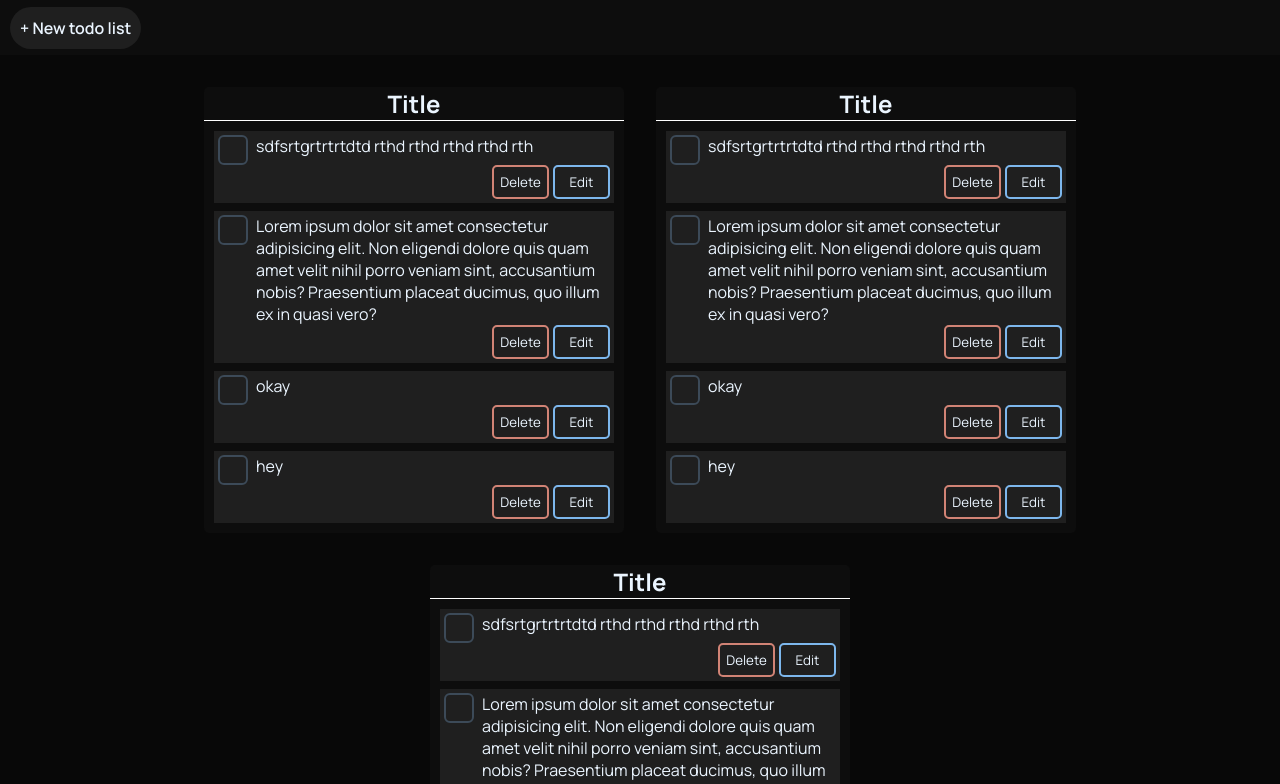
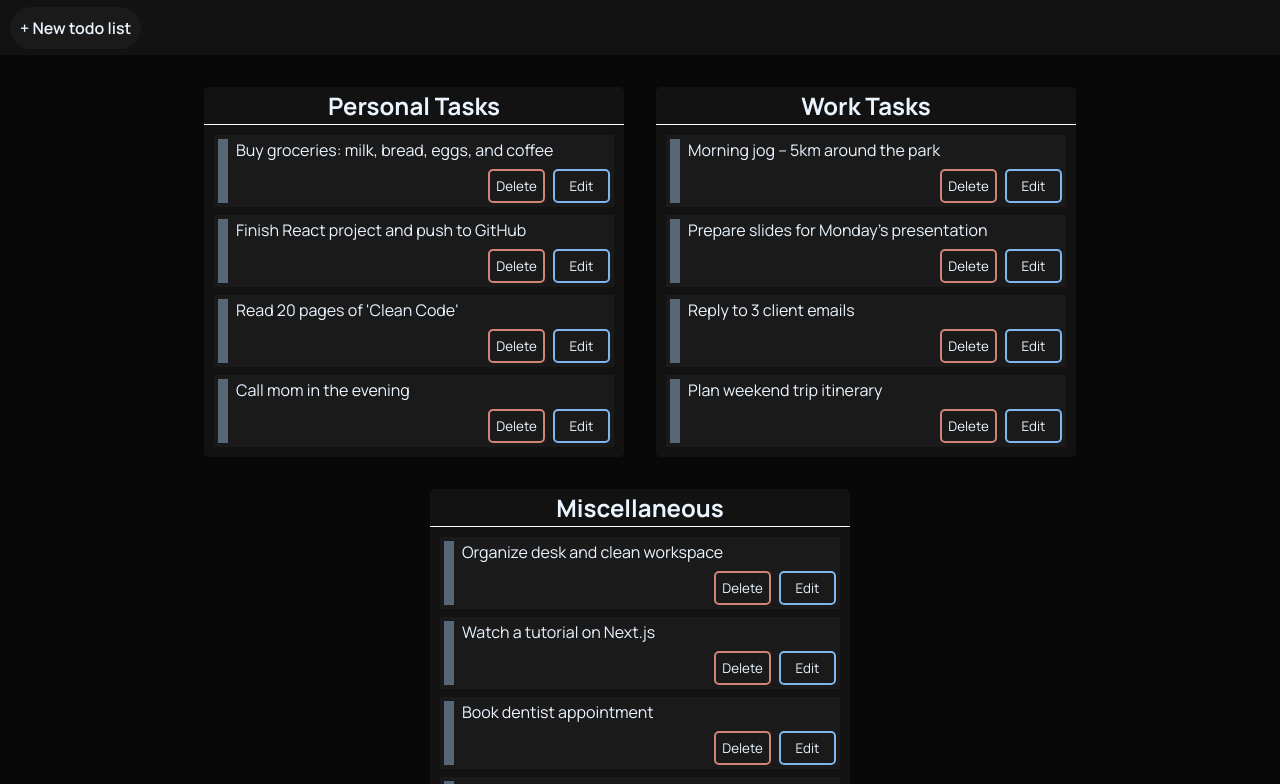
Before and after one commit to Jacket235/todo-list, a React (Create React App) app: page / in a window 1280 px wide. Shown: the top 784 px of the page. Built offline with nearby package versions, Linux system fonts and the light colour scheme.

Commit message:
Changing look

```diff
--- a/src/components/ToDoList.tsx
+++ b/src/components/ToDoList.tsx
@@ -9,23 +9,30 @@ export function ToDoList({ title, tasks }: props) {
     return (
         <div className="todo-list">
             <div className="todo-title">
-                <h2>Title</h2>
+                <h2>{ title }</h2>
             </div>
             <div className="todo-content">
                 <ul>
                     {tasks.map((task, i) => (
                         <li key={i}>
                             <div className='todo-item'>
-                                <label className="custom-checkbox">
-                                    <input type="checkbox" />
-                                    <span className="checkmark"></span>
+                                <div className='todo-item-checkmark'></div>
+                                <div className='todo-item-main'>
                                     { task }
-                                </label>
+                                    <div className='todo-item-action'>
+                                        <button>Delete</button>
+                                        <button>Edit</button>
+                                    </div>
+                                </div>
+                            </div>
+                            {/* <div className='todo-item'>
+                                <span className="checkmark"></span>
+                                { task }
                             </div>
                             <div className='todo-item-action'>
                                 <button>Delete</button>
                                 <button>Edit</button>
-                            </div>
+                            </div> */}
                         </li>
                     ))}
                 </ul>
--- a/src/components/toDoList.css
+++ b/src/components/toDoList.css
@@ -8,10 +8,12 @@
     display: flex;
     justify-content: center;
     border-bottom: 1px solid white;
+    padding: 2px;
 }
 
 .todo-content {
     display: flex;
+    box-sizing: border-box;
     padding: 10px;
 }
 
@@ -22,6 +24,7 @@
 .todo-content ul {
     display: flex;
     flex-direction: column;
+    width: 100%;
     gap: 8px;
     padding: 0;
 }
@@ -31,60 +34,34 @@
     padding: 4px;
 }
 
+.checkmark {
+    flex-shrink: 0;
+    width: 3%;
+    background: var(--highlight);
+}
+
 .todo-item {
     display: flex;
-    align-items: start;
-    gap: 4px;
+    gap: 8px;
 }
 
-/* CUSTOM CHECKBOX */
-
-.custom-checkbox {
-    display: flex;
-    align-items: flex-start;
-    gap: 8px;
-    cursor: pointer;
-    user-select: none;
-    color: var(--text);
+.todo-item-checkmark {
+    flex-shrink: 0;
+    background-color: var(--highlight);
+    width: 10px;
 }
 
-.custom-checkbox input {
-    display: none;
+.todo-item-main {
+    display: flex;
+    flex-direction: column;
+    width: 100%;
+    gap: 8px;
 }
-
-.custom-checkbox .checkmark {
-    width: 26px;
-    height: 26px;
-    background-color: var(--bg-light);
-    border: 2px solid var(--border);
-    border-radius: 6px;
-    position: relative;
-    flex-shrink: 0;
-}
-
-.custom-checkbox input:checked + .checkmark::after {
-    content: '';
-    position: absolute;
-    left: 8px;
-    top: 4px;
-    width: 6px;
-    height: 12px;
-    border: solid var(--primary);
-    border-width: 0 3px 3px 0;
-    transform: rotate(45deg);
-}
-
-.custom-checkbox:hover .checkmark {
-    background-color: var(--highlight);
-    border-color: var(--primary);
-}
-
-/* CUSTOM CHECKBOX */
 
 .todo-item-action {
     display: flex;
     justify-content: end;
-    gap: 4px;
+    gap: 8px;
 }
 
 .todo-item-action button {
--- a/src/components/ui/AddButton.tsx
+++ b/src/components/ui/CreateButton.tsx
@@ -1,10 +1,10 @@
-import './addButton.css';
+import './createButton.css';
 
 type props = {
     text: string
 }
 
-export function Button({ text }: props) {
+export function CreateButton({ text }: props) {
     return (
         <button className='button'>
             {text}
--- a/src/index.css
+++ b/src/index.css
@@ -1,7 +1,7 @@
 :root {
     --bg-dark: hsl(0 0 3%);
-    --bg: hsl(0 0 5%);
-    --bg-light: hsl(0 0% 12%);
+    --bg: hsl(0 0 7%);
+    --bg-light: hsl(0 0% 10%);
     --text: hsl(209 100% 96%);
     --text-muted: hsl(209 22% 70%);
     --highlight: hsl(209 15% 40%);
@@ -13,7 +13,7 @@
     --danger: hsl(9 50% 64%);
     --danger-hovered: hsla(9, 50%, 64%, 0.7);
     --warning: hsl(52 19% 57%);
-    --success: hsl(146 17% 59%);
+    --success: hsl(146 50% 59%);
     --info: hsl(217 28% 65%);
     --header-size: 55px
 }
--- a/src/layout/Header.tsx
+++ b/src/layout/Header.tsx
@@ -1,10 +1,10 @@
 import './header.css';
-import { Button } from '../components/ui/AddButton';
+import { CreateButton } from '../components/ui/CreateButton';
 
 export function Header() {
     return (
         <div className="header">
-            <Button text='+ New todo list'/>
+            <CreateButton text='+ New todo list'/>
         </div>
     );
 }
--- a/src/layout/Main.tsx
+++ b/src/layout/Main.tsx
@@ -2,20 +2,33 @@ import { ToDoList } from "../components/ToDoList";
 import './main.css';
 
 export function Main() {
-    const tasks = [
-        "sdfsrtgrtrtrtdtd rthd rthd rthd rthd rth",
-        "Lorem ipsum dolor sit amet consectetur adipisicing elit. Non eligendi dolore quis quam amet velit nihil porro veniam sint, accusantium nobis? Praesentium placeat ducimus, quo illum ex in quasi vero?",
-        "okay",
-        "hey"
+    const tasks1 = [
+        "Buy groceries: milk, bread, eggs, and coffee",
+        "Finish React project and push to GitHub",
+        "Read 20 pages of 'Clean Code'",
+        "Call mom in the evening"
     ]
 
+    const tasks2 = [
+        "Morning jog – 5km around the park",
+        "Prepare slides for Monday’s presentation",
+        "Reply to 3 client emails",
+        "Plan weekend trip itinerary"
+    ]
+
+    const tasks3 = [
+        "Organize desk and clean workspace",
+        "Watch a tutorial on Next.js",
+        "Book dentist appointment",
+        "Try new pasta recipe for dinner"
+    ]
 
     return (
         <main>
             <div className="main-content">
-                <ToDoList title={"Title"} tasks={tasks} />
-                <ToDoList title={"Title"} tasks={tasks} />
-                <ToDoList title={"Title"} tasks={tasks} />
+                <ToDoList title={"Personal Tasks"} tasks={tasks1} />
+                <ToDoList title={"Work Tasks"} tasks={tasks2} />
+                <ToDoList title={"Miscellaneous"} tasks={tasks3} />
             </div>
         </main>
     );
```
Also changed, not shown: src/components/ui/createButton.css (renamed from src/components/ui/addButton.css).
